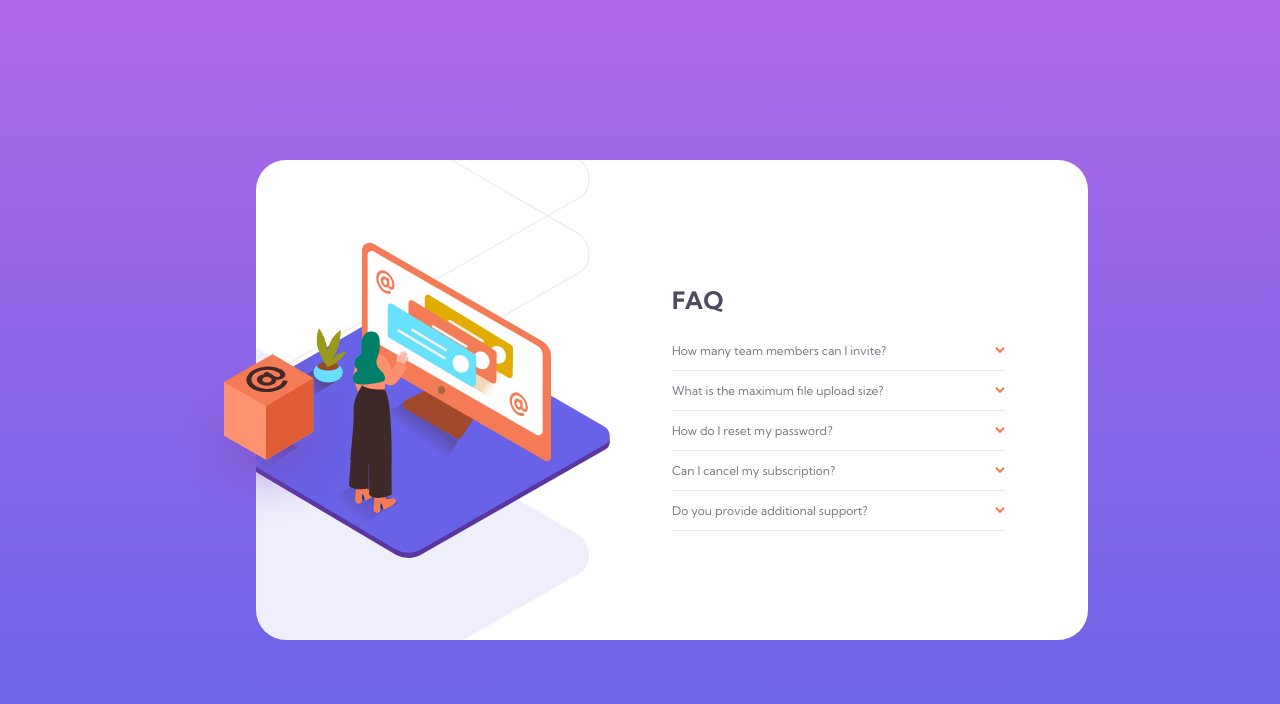
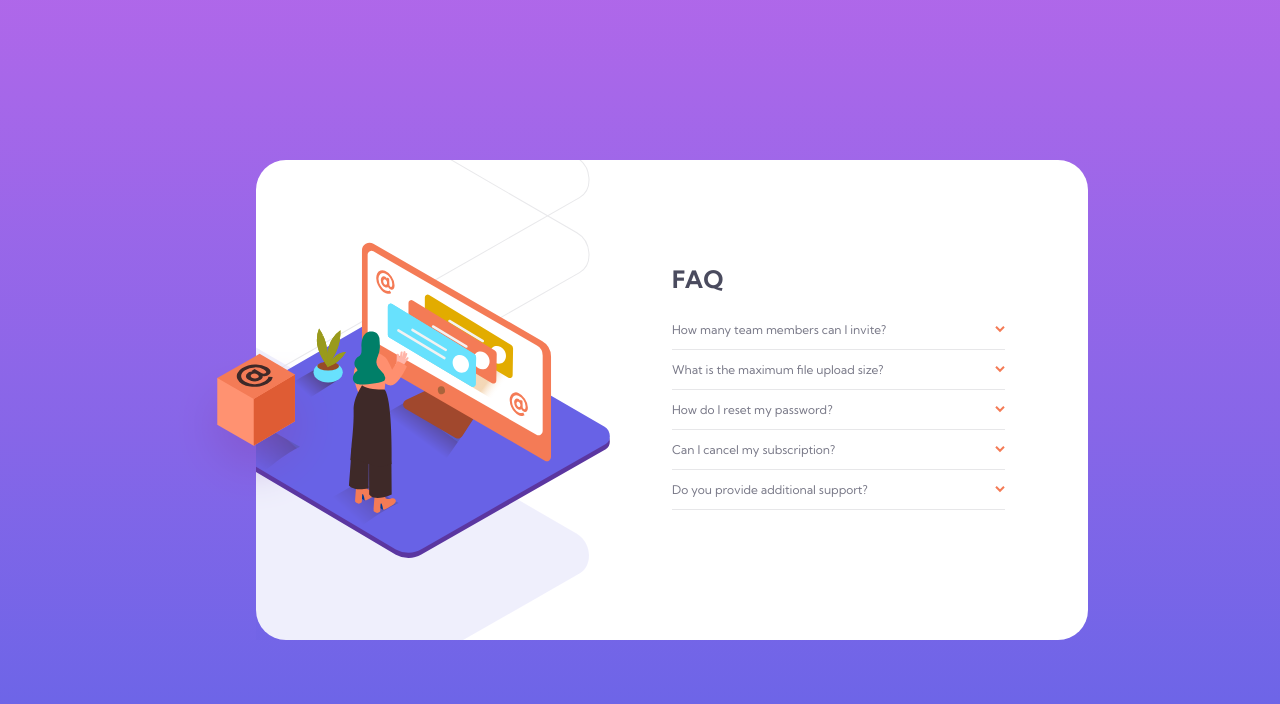
Before and after one commit to jordanlewis9/fementor-faq, a website: page index.html in a window 1280 px wide. Drawn offline with Linux system fonts and the light colour scheme.

Commit message:
finished desktop layout

```diff
--- a/index.html
+++ b/index.html
@@ -10,7 +10,9 @@
 </head>
 <body>
   <div class="container__main">
-    <img class="svg__desktop--box" src="images/illustration-box-desktop.svg">
+    <div class="svg__container--box">
+      <img class="svg__desktop--box" src="images/illustration-box-desktop.svg">
+    </div>
     <div class="svg__container">
       <img class="svg__mobile" src="images/illustration-woman-online-mobile.svg">
       <img class="svg__desktop" src="images/illustration-woman-online-desktop.svg">
--- a/main.css
+++ b/main.css
@@ -147,11 +147,11 @@ body {
     flex-direction: column;
     justify-content: flex-end;
     height: 100%;
-    margin: 0 5% 20%;
+    margin: 0 5% 10%;
   }
 
   .svg__desktop,
-  .svg__desktop--box {
+  .svg__container--box {
     display: none;
   }
 
@@ -196,11 +196,16 @@ body {
     max-width: 100%;
   }
 
-  .svg__desktop--box {
+  .svg__container--box {
     position: absolute;
     z-index: 1000;
     left: -10%;
     top: 40%;
+    max-width: 20%;
+  }
+
+  .svg__desktop--box {
+    width: 100%;
   }
 
   .accordion__container {
@@ -210,6 +215,7 @@ body {
     flex-direction: column;
     justify-content: center;
     margin-right: 20%;
+    margin-bottom: 10%;
   }
 
   .svg__mobile {
```
